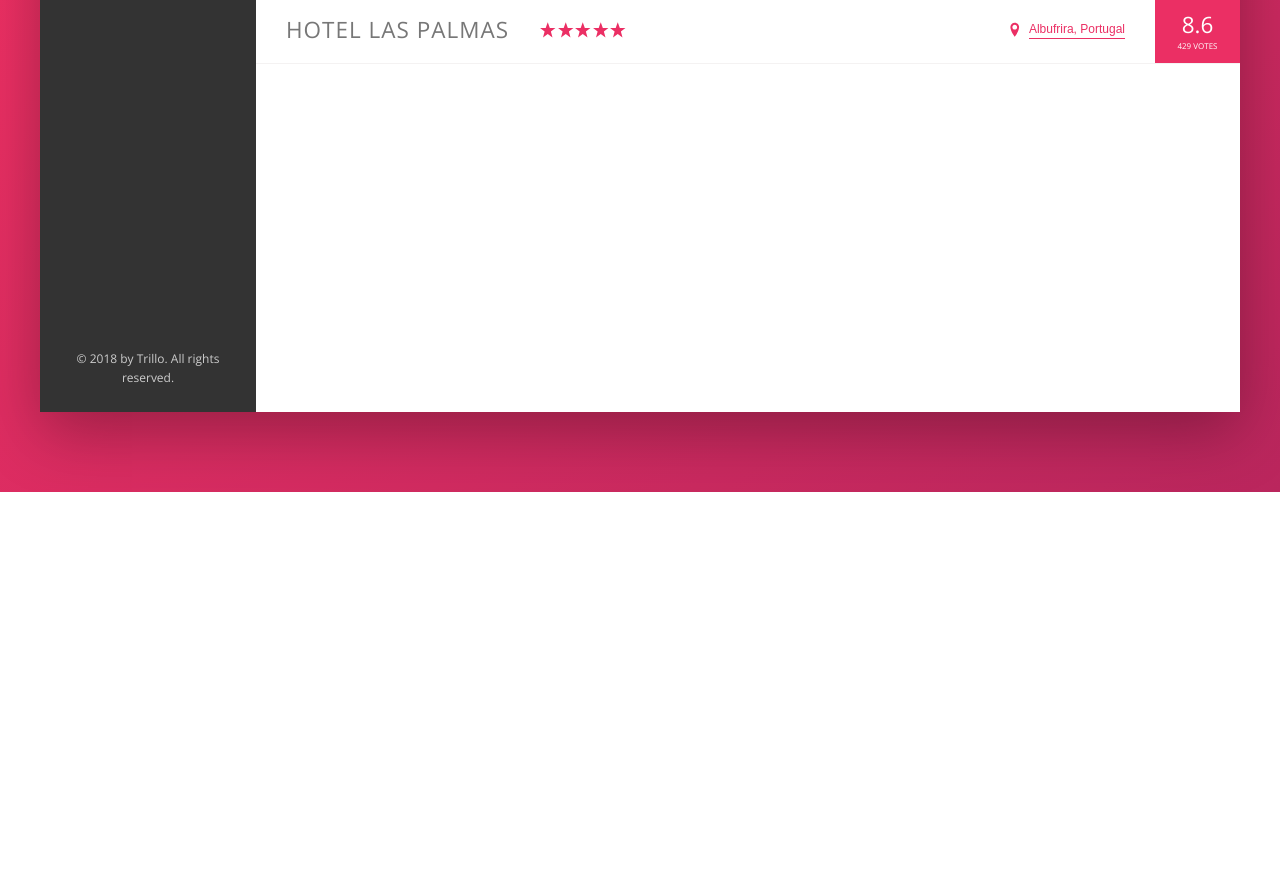
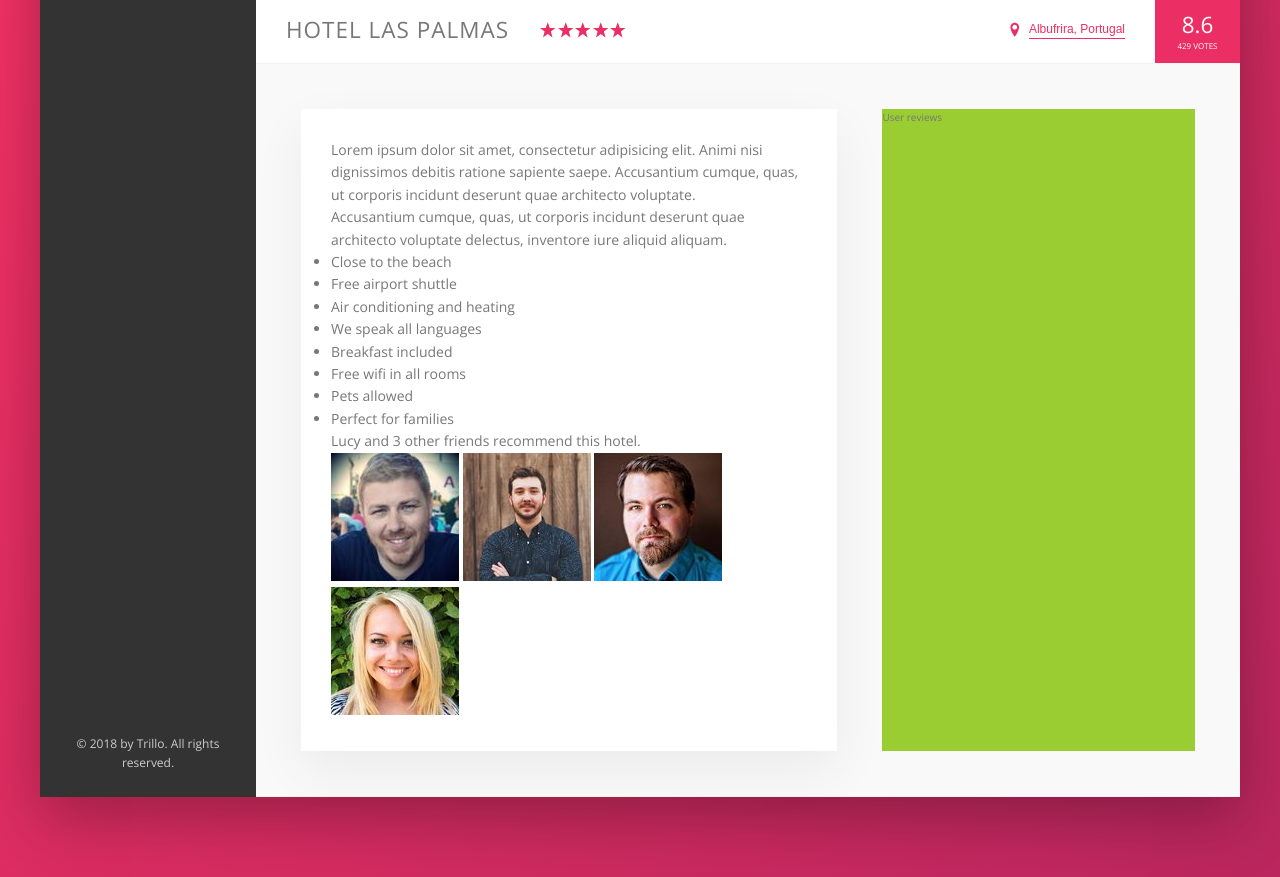
Before and after one commit to egarnaga/trillo, a website: page index.html in a window 1280 px wide. Shown: the part 538-1415 px from the top of the page. Before the commit the page ends 1030 px from the top, so only its background shows below. Drawn offline with nearby package versions, Linux system fonts and the light colour scheme.

Commit message:
Добавляет раздел Detail

```diff
--- a/index.html
+++ b/index.html
@@ -137,6 +137,45 @@
             </div>
           </div>
 
+          <div class="detail">
+            <div class="description">
+              <p class="paragraph">
+                Lorem ipsum dolor sit amet, consectetur adipisicing elit. Animi nisi
+                dignissimos debitis ratione sapiente saepe. Accusantium cumque, quas,
+                ut corporis incidunt deserunt quae architecto voluptate.
+              </p>
+              <p class="paragraph">
+                Accusantium cumque, quas, ut corporis incidunt deserunt quae architecto
+                voluptate delectus, inventore iure aliquid aliquam.
+              </p>
+              <ul class="list">
+                <li class="list__item">Close to the beach</li>
+                <li class="list__item">Free airport shuttle</li>
+                <li class="list__item">Air conditioning and heating</li>
+                <li class="list__item">We speak all languages</li>
+                <li class="list__item">Breakfast included</li>
+                <li class="list__item">Free wifi in all rooms</li>
+                <li class="list__item">Pets allowed</li>
+                <li class="list__item">Perfect for families</li>
+              </ul>
+              <div class="recommend">
+                <p class="recommend__count">
+                  Lucy and 3 other friends recommend this hotel.
+                </p>
+                <div class="recommend__friends">
+                  <img class="recommend__photo" src="img/user-3.jpg" alt="Friend 1">
+                  <img class="recommend__photo" src="img/user-4.jpg" alt="Friend 2">
+                  <img class="recommend__photo" src="img/user-5.jpg" alt="Friend 3">
+                  <img class="recommend__photo" src="img/user-6.jpg" alt="Friend 4">
+                </div>
+              </div>
+            </div>
+
+            <div class="user-reviews">
+              User reviews
+            </div>
+          </div>
+
         </main>
       </div>
     </div>
--- a/sass/_base.scss
+++ b/sass/_base.scss
@@ -13,6 +13,9 @@
   --color-grey-dark-3: #999;
 
   --shadow-dark: 0 2rem 6rem rgba(0, 0, 0, .3);
+  --shadow-light: 0 2rem 5rem rgba(0, 0, 0, .06);
+
+  --line: 1px solid var(--color-grey-light-2);
 }
 
 * {
--- a/sass/_components.scss
+++ b/sass/_components.scss
@@ -205,7 +205,7 @@
 .overview {
   display: flex;
   align-items: center;
-  border-bottom: 1px solid var(--color-grey-light-2);
+  border-bottom: var(--line);
 
   &__heading {
     font-size: 2.25rem;
--- a/sass/_layout.scss
+++ b/sass/_layout.scss
@@ -11,7 +11,7 @@
   font-size: 1.4rem;
   height: 7rem;
   background-color: #fff;
-  border-bottom: 1px solid var(--color-grey-light-2);
+  border-bottom: var(--line);
 
   display: flex;
   justify-content: space-between;
@@ -35,8 +35,26 @@
 .hotel-view {
   background-color: #fff;
 
-  //TEST
-  height: 80rem;
-
   flex: 1;
 }
+
+.detail {
+  display: flex;
+  padding: 4.5rem;
+  background-color: var(--color-grey-light-1);
+  border-bottom: var(--line);
+}
+
+.description {
+  font-size: 1.4rem;
+  background-color: #fff;
+  box-shadow: var(--shadow-light);
+  padding: 3rem;
+  flex: 0 0 60%;
+  margin-right: 4.5rem;
+}
+
+.user-reviews {
+  background-color: yellowgreen;
+  flex: 1;
+}
```
Also changed, not shown: css/style.css.
